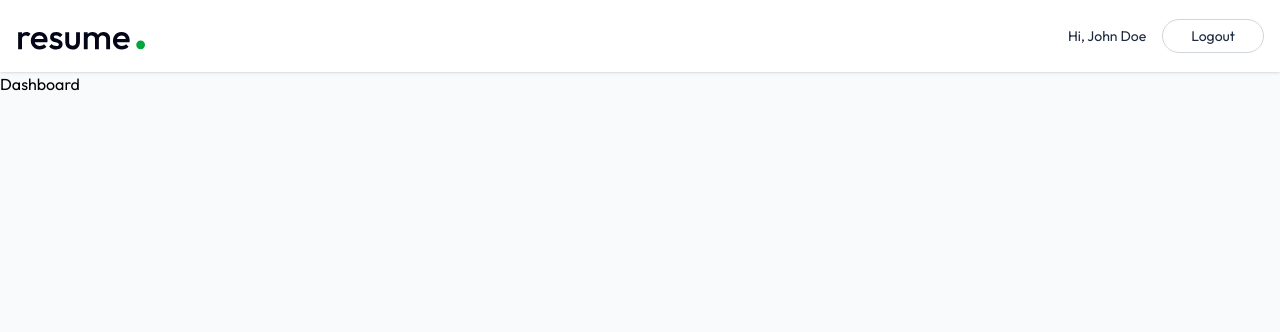
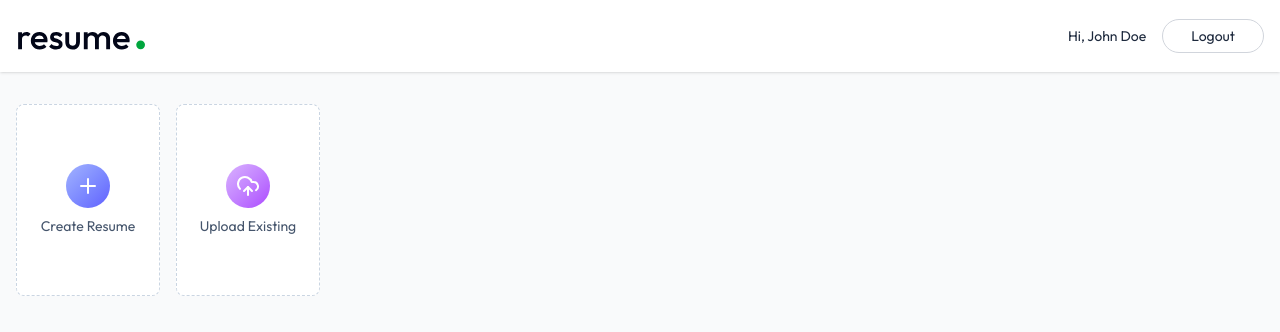
Before and after one commit to Wanming123/AIResumeBuilder, a React (Vite) app in the folder client/: page /app in a window 1280 px wide. Shown: the top 332 px of the page. Built offline with nearby package versions, Linux system fonts and the light colour scheme; the HTML template or start-up script is replaced by a standard one.

Commit message:
frontend: Dashboard create and upload resume

```diff
--- a/client/src/pages/Dashboard.jsx
+++ b/client/src/pages/Dashboard.jsx
@@ -1,9 +1,24 @@
+import { PlusIcon, UploadCloudIcon } from 'lucide-react'
 import React from 'react'
 
 const Dashboard = () => {
   return (
     <div>
-        <h1>Dashboard</h1>
+        <div className='max-w-7xl mx-auto px-4 py-8'>
+          <p className='text-2xl font-medium mb-6 bg-gradient-to-r from-slate-600 to-slate-700 bg-clip-text text-transparent sm:hidden'>Welcome, Joe Doe</p>
+
+          <div className='flex gap-4'>
+            <button className='w-full bg-white sm:max-w-36 h-48 flex flex-col items-center justify-center rounded-lg gap-2 text-slate-600 border border-dashed border-slate-300 group hover:border-indigo-500 hover:shadow-lg transition-all duration-300 cursor-pointer'>
+              <PlusIcon className='size-11 transition-all duration-300 p-2.5 bg-gradient-to-br from-indigo-300 to-indigo-500 text-white rounded-full'/>
+              <p className='text-sm group-hover:text-indigo-600 transition-all duration-300'>Create Resume</p>
+            </button>
+
+            <button className='w-full bg-white sm:max-w-36 h-48 flex flex-col items-center justify-center rounded-lg gap-2 text-slate-600 border border-dashed border-slate-300 group hover:border-purple-500 hover:shadow-lg transition-all duration-300 cursor-pointer'>
+              <UploadCloudIcon className='size-11 transition-all duration-300 p-2.5 bg-gradient-to-br from-purple-300 to-purple-500 text-white rounded-full'/>
+              <p className='text-sm group-hover:text-purple-600 transition-all duration-300'>Upload Existing</p>
+            </button>
+          </div>
+        </div>
     </div>
   )
 }
```
